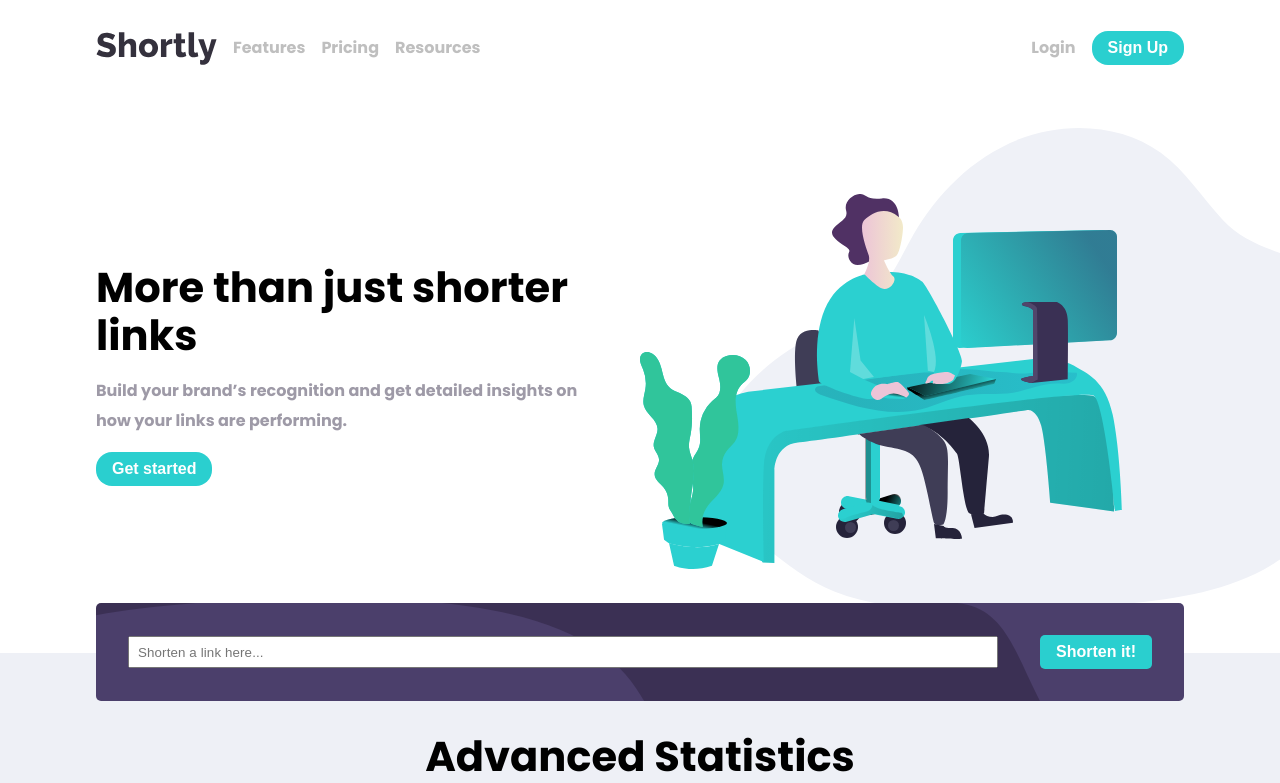
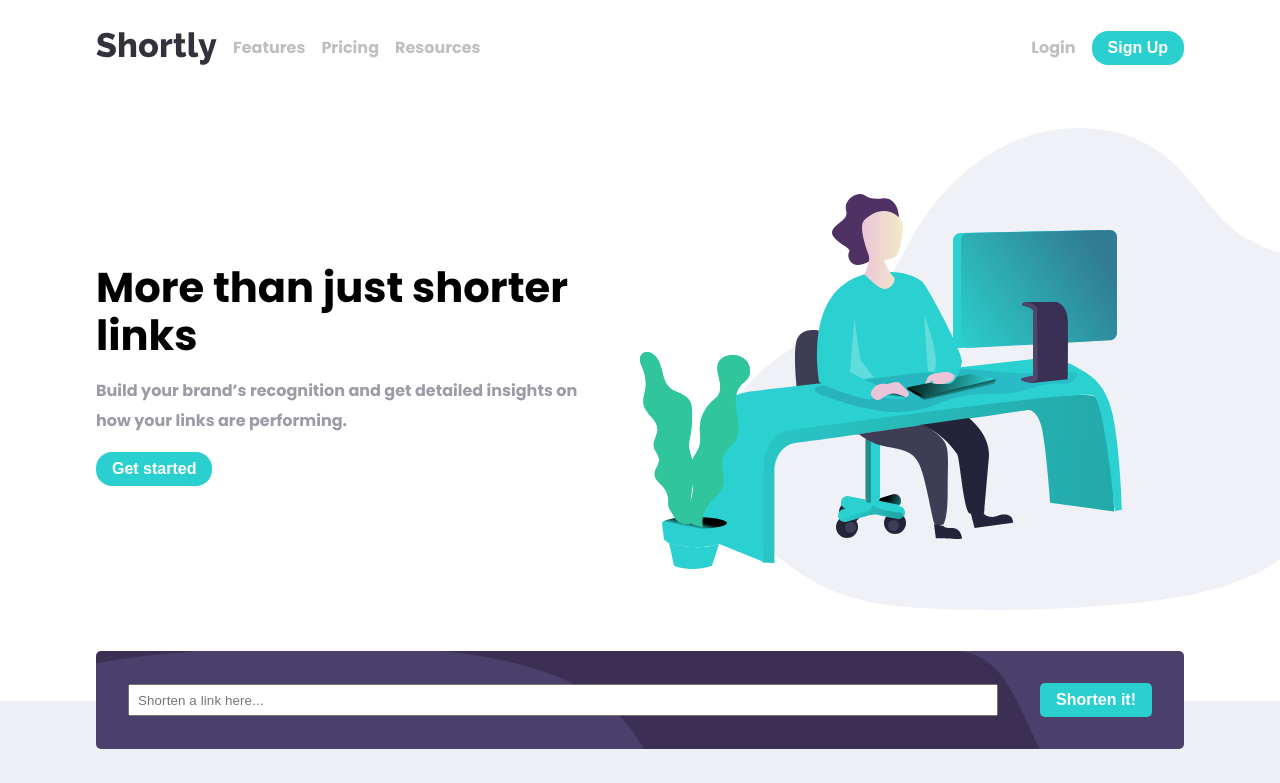
Before and after one commit to kelly1801/Plenty-hometaking-kelly-chara, a React (Vite) app: page / in a window 1280 px wide. Shown: the top 783 px of the page. Built offline with nearby package versions, Linux system fonts and the light colour scheme.

Commit message:
update spacing

```diff
--- a/src/styles/containers.ts
+++ b/src/styles/containers.ts
@@ -102,6 +102,7 @@ export const ColumnContainer = styled.div<ColumContainerProps>`
   flex-direction: column;
   align-items: center;
   justify-content: center;
+  padding-bottom: 3rem;
   width: 100%;
 
   ${Figure} {
@@ -241,6 +242,7 @@ export const Line = styled.div`
 `;
 export const SectionContainer = styled.section<SectionContainerProps>`
   padding: 4rem 2rem;
+
   position: relative;
   padding-bottom: 8rem;
   background-image: url(${props => props.bg });
@@ -248,6 +250,7 @@ export const SectionContainer = styled.section<SectionContainerProps>`
   background-position: center;
   background-repeat: no-repeat;
   @media (min-width: 900px) {
+
     padding: 2rem 6rem;
     background-image: url(${props => props.bgBig });
 
```
